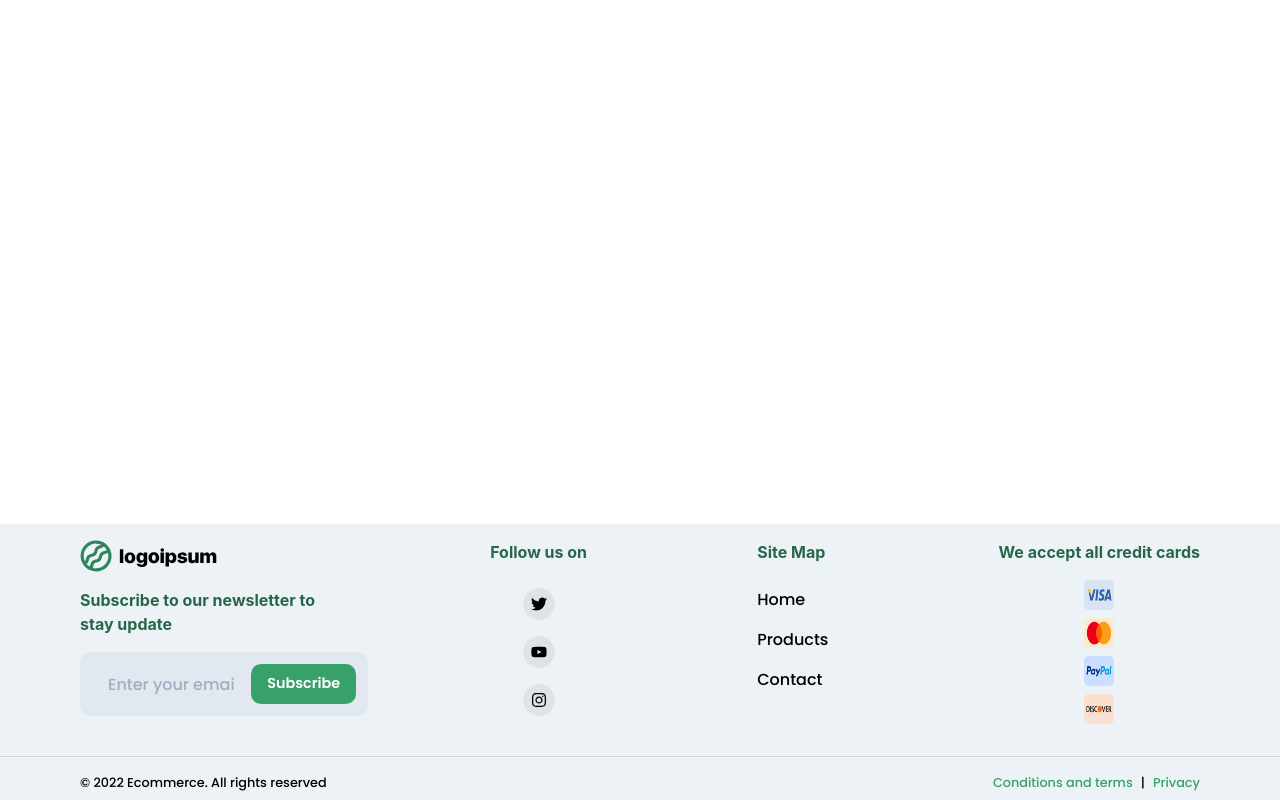
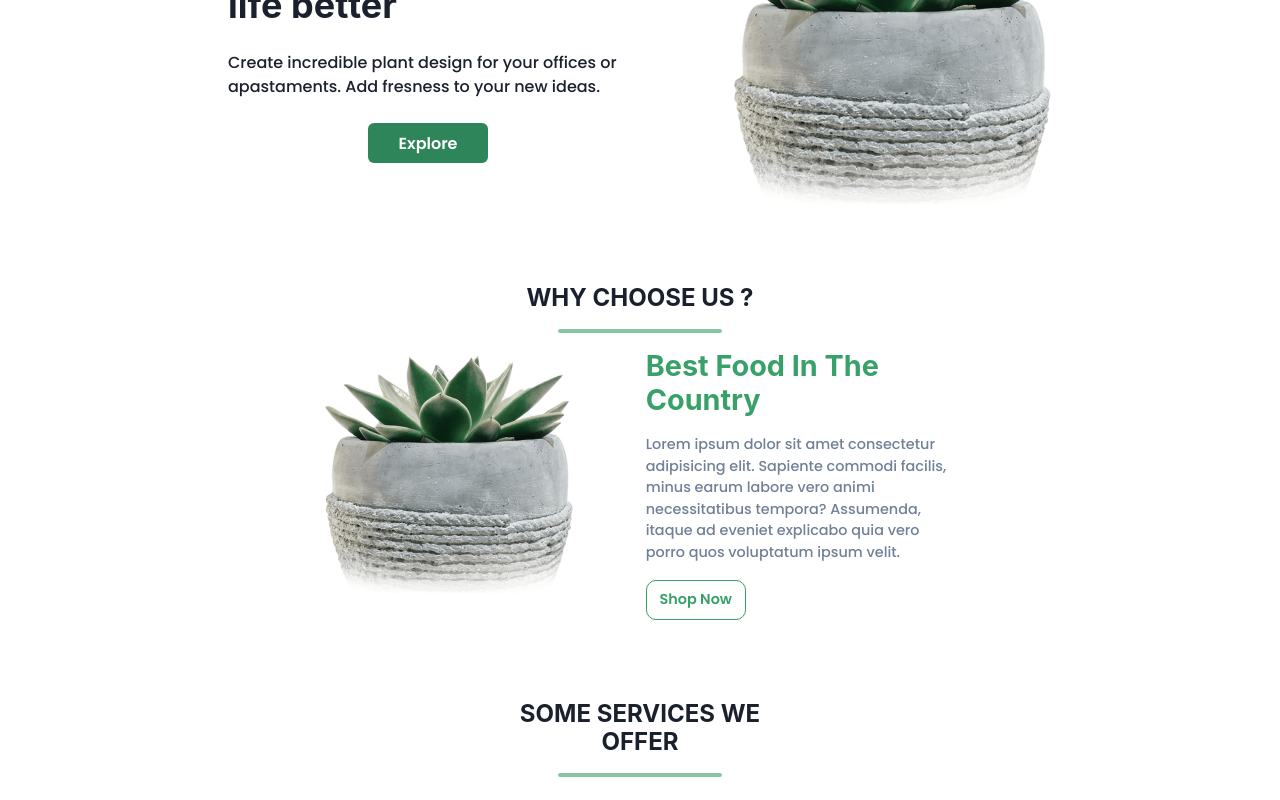
Before and after one commit to Samlogy/saas-ecommerce, a Next.js app in the folder front/: page / in a window 1280 px wide. Shown: the part 240-1040 px from the top of the page. Built offline with nearby package versions, Linux system fonts and the light colour scheme.

Commit message:
edit: footer cpt --> fix layout

```diff
--- a/front/components/Footer.tsx
+++ b/front/components/Footer.tsx
@@ -1,23 +1,21 @@
 import {
   Box,
+  Button,
   chakra,
   Container,
   Flex,
+  Heading,
+  Image,
+  Input,
   Stack,
   Text,
-  Input,
-  Button,
-  Heading,
-  Image,
   useColorModeValue,
   VisuallyHidden
 } from '@chakra-ui/react'
-import React from 'react'
 import Link from 'next/link'
-import { ReactNode } from 'react'
+import React, { ReactNode } from 'react'
 import { FaInstagram, FaTwitter, FaYoutube } from 'react-icons/fa'
 import { Logo } from '../public/icons'
-
 import card1 from '../public/images/card1.png'
 import card2 from '../public/images/card2.png'
 import card3 from '../public/images/card3.png'
@@ -30,15 +28,7 @@ export default function Footer() {
 
   return (
     <Box bg={bgColor} color={textColor}>
-      <Container
-        as={Flex}
-        maxW={'6xl'}
-        py={4}
-        spacing={4}
-        justify={['center', 'space-evenly', 'space-between', '']}
-        align={'start'}
-        flexWrap="wrap"
-      >
+      <Flex justify={['flex-start', '', 'space-around', '']} align={'center'} flexWrap="wrap">
         <Flex flexDir={'column'}>
           <Box mb="1rem">
             {' '}
@@ -52,9 +42,9 @@ export default function Footer() {
         <Links />
 
         <PaymentAccpect />
-      </Container>
+      </Flex>
 
-      <Box borderTopWidth={1} borderStyle={'solid'} borderColor={borderColor}>
+      <Box border="1px solid" borderColor={borderColor}>
         <Container
           as={Stack}
           maxW={'6xl'}
@@ -91,7 +81,7 @@ const Subscribe = () => {
     console.log('subscribed !!')
   }
   return (
-    <Flex flexDir={'column'} w="15rem">
+    <Flex flexDir={'column'} w="15rem" m=".5rem">
       <Heading size="12rem" mb="1rem" color="accent_2">
         {' '}
         Subscribe to our newsletter to stay update{' '}
@@ -99,7 +89,7 @@ const Subscribe = () => {
       <Flex
         justifyContent={'space-between'}
         bg="gray.200"
-        p=".75rem"
+        p=".5rem"
         borderRadius={'10px'}
         w="18rem"
       >
@@ -109,7 +99,6 @@ const Subscribe = () => {
           size="md"
           bg="transparent"
           border="none"
-          w="10rem"
           _focus={{ border: 'none' }}
           onChange={(e: any) => setEmail(e.target.value)}
           placeholder="Enter your email"
@@ -131,7 +120,7 @@ const Subscribe = () => {
 }
 const PaymentAccpect = () => {
   return (
-    <Flex flexDir={'column'}>
+    <Flex flexDir={'column'} m=".5rem" w="10rem">
       <Heading size="1rem" mb="1rem" color="accent_2">
         {' '}
         We accept all credit cards{' '}
@@ -147,7 +136,7 @@ const PaymentAccpect = () => {
 }
 const SocialMedia = () => {
   return (
-    <Flex flexDir={'column'}>
+    <Flex flexDir={'column'} m=".5rem">
       <Heading size="12rem" mb="1rem" color="accent_2">
         {' '}
         Follow us on{' '}
@@ -170,7 +159,7 @@ const SocialMedia = () => {
 }
 const Links = () => {
   return (
-    <Flex flexDir={'column'} mb="1rem">
+    <Flex flexDir={'column'} mb="1rem" m=".5rem">
       <Heading size="12rem" mb="1rem" color="accent_2">
         {' '}
         Site Map{' '}
--- a/front/components/ModalPopUp.tsx
+++ b/front/components/ModalPopUp.tsx
@@ -8,7 +8,7 @@ import {
 
 interface IModalPopUp {
   open: boolean
-  close: (boolean) => void
+  close: any
   text?: string
   mode: string
 }
--- a/front/pages/index.tsx
+++ b/front/pages/index.tsx
@@ -1,87 +1,26 @@
-import Head from 'next/head'
-import Link from 'next/link'
 import {
+  Accordion,
+  AccordionButton,
+  AccordionItem,
+  AccordionPanel,
   Box,
-  Heading,
-  chakra,
-  Container,
-  Radio,
-  Text,
   Button,
-  Stack,
-  Icon,
-  useColorModeValue,
-  createIcon,
-  SimpleGrid,
-  Image,
+  Divider,
   Flex,
-  StackDivider,
-  Select,
-  Modal,
-  ModalOverlay,
-  ModalContent,
-  ModalHeader,
-  ModalFooter,
-  ModalBody,
-  ModalCloseButton,
-  useDisclosure,
-  IconButton,
-  Accordion,
-  AccordionItem,
-  AccordionButton,
-  AccordionPanel,
-  AccordionIcon,
-  Divider,
-  Avatar,
   FormControl,
   FormLabel,
+  Heading,
+  Image,
   Input,
-  useColorMode
+  Text
 } from '@chakra-ui/react'
-
-import { IoAnalyticsSharp, IoLogoBitcoin, IoSearchSharp } from 'react-icons/io5'
-import {
-  ReactElement,
-  useRef,
-  useEffect,
-  useState,
-  useCallback,
-  useMemo,
-  createContext,
-  useContext,
-  useReducer
-} from 'react'
-
-import {
-  ShoppingCart,
-  Layout,
-  CookieBox,
-  ModalPopUp,
-  ErrorMessage,
-  Carousel,
-  ProductCard,
-  Rating,
-  BackTop,
-  DarkModeToggle,
-  Pagination,
-  StepForm,
-  Comment,
-  AddComment,
-  ListingComments,
-  Filter
-} from '../components'
-import { useLocale } from '../lib/hooks'
-import { useShoppingCart } from '../store'
-import { IconReview } from '../public/icons'
-
 import { yupResolver } from '@hookform/resolvers/yup'
 import { useForm } from 'react-hook-form'
-import { useQuery, useMutation, useQueryClient } from 'react-query'
-import { FiPlus, FiMinus } from 'react-icons/fi'
-
-import { getAllUsers, getOneUser, createUser, updateUser, deleteUser } from '../services'
+import { FiMinus, FiPlus } from 'react-icons/fi'
+import { IoAnalyticsSharp, IoLogoBitcoin, IoSearchSharp } from 'react-icons/io5'
+import { BackTop, ErrorMessage, Layout, ProductCard, Rating } from '../components'
 import { testSchema } from '../lib/validation'
-
+import { IconReview } from '../public/icons'
 import heroImage from '../public/images/home.png'
 import productImage from '../public/images/product.png'
 
@@ -316,22 +255,18 @@ export default function Home() {
     { label: 'Form 3', content: form_3, icon: IoSearchSharp, description: 'desc 3' }
   ]
 
-  // const [show, setShow] = useState(false)
-  // const text =
-  //   ' Lorem ipsum dolor sit amet consectetur adipisicing elit. Ab officiis delectus nobis sint iure, enim'
-
   return (
     <Layout isHeaderVisible isFooterVisible>
       <BackTop />
       {/* <StepForm steps={steps} handleForm={handleSubmit(onTest)} /> */}
 
-      {/* <Hero />
+      <Hero />
       <About data={aboutData} />
       <Services data={servicesData} />
       <ProductsOnTrend data={productsData} />
       <CustomerReviews data={reviewsData} />
       <QuestionsAnswers data={questionsanswersdata} />
-      <AppStore /> */}
+      <AppStore />
     </Layout>
   )
 }
```
